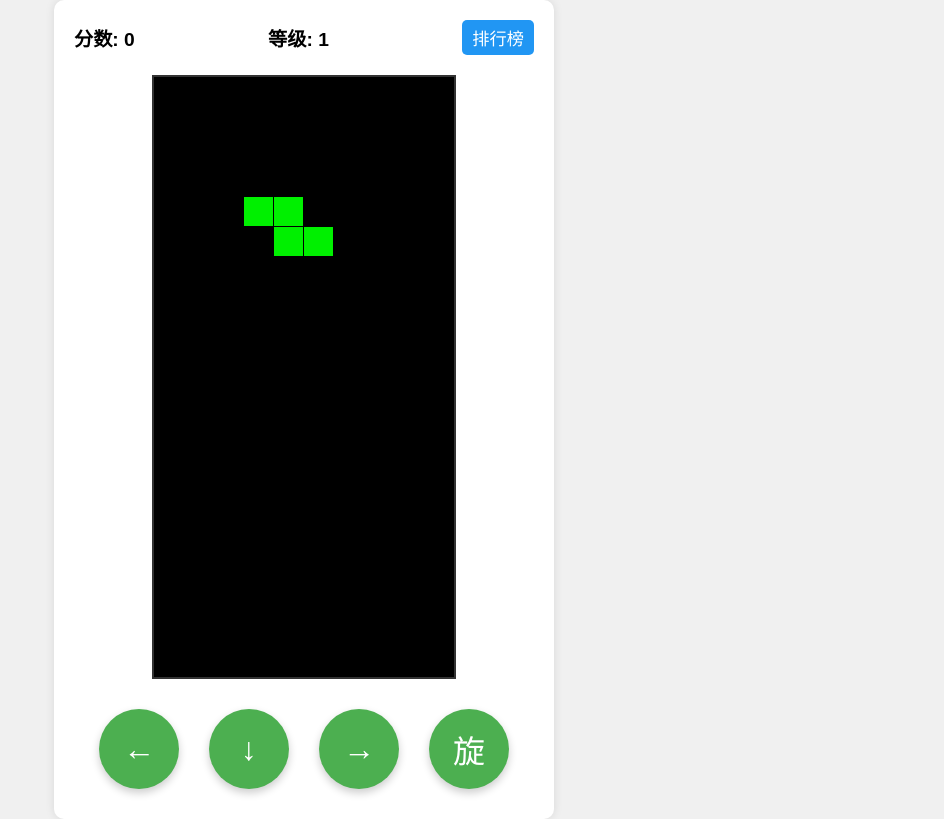
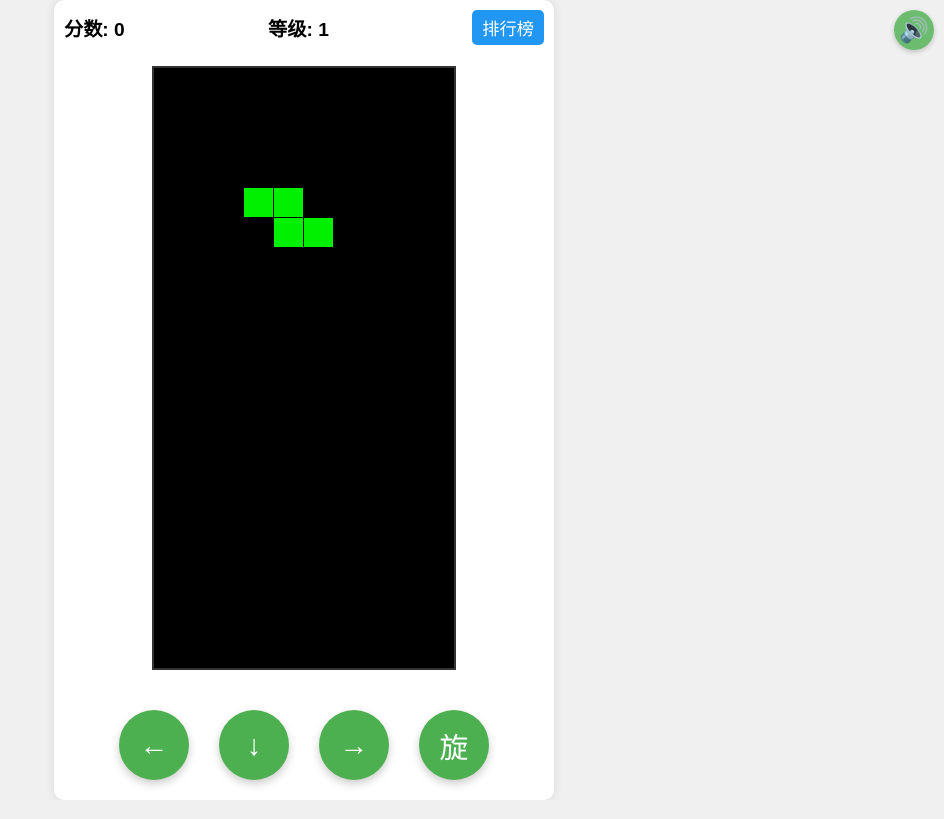
Before and after one commit to dabuliu-mashan/eluosifangkuai, a plain HTML site: page index.html in a window 1280 px wide. Shown: the whole page, without its empty margins (336-1280 px from the left). Drawn offline with Linux system fonts and the light colour scheme.

Commit message:
Add files via upload

```diff
--- a/game.js
+++ b/game.js
@@ -36,6 +36,24 @@ class Tetris {
         this.moveInterval = null; // 用于存储持续移动的定时器
         this.moveSpeed = 60; // 持续移动的间隔时间（从50ms增加到60ms）
         this.downSpeed = 35; // 向下移动的间隔时间（从30ms增加到35ms）
+
+        // 更新音效系统，使用在线音效资源
+        this.sounds = {
+            move: new Audio('https://assets.mixkit.co/active_storage/sfx/2571/2571-preview.mp3'),
+            rotate: new Audio('https://assets.mixkit.co/active_storage/sfx/2572/2572-preview.mp3'),
+            drop: new Audio('https://assets.mixkit.co/active_storage/sfx/2570/2570-preview.mp3'),
+            clear: new Audio('https://assets.mixkit.co/active_storage/sfx/2573/2573-preview.mp3'),
+            gameOver: new Audio('https://assets.mixkit.co/active_storage/sfx/2574/2574-preview.mp3')
+        };
+
+        // 预加载所有音效
+        Object.values(this.sounds).forEach(sound => {
+            sound.load();
+            sound.volume = 0.3; // 设置音量为30%
+        });
+
+        // 音效开关状态
+        this.soundEnabled = true;
 
         this.bindControls();
         this.loadLeaderboard();
@@ -143,6 +161,40 @@ class Tetris {
                 this.stopMoving();
             }
         });
+
+        // 更新音效开关按钮样式和功能
+        const soundBtn = document.createElement('button');
+        soundBtn.id = 'soundBtn';
+        soundBtn.className = 'sound-btn';
+        soundBtn.innerHTML = '🔊';
+        soundBtn.style.position = 'absolute';
+        soundBtn.style.top = '10px';
+        soundBtn.style.right = '10px'; // 改为右上角
+        soundBtn.style.padding = '8px';
+        soundBtn.style.fontSize = '24px';
+        soundBtn.style.backgroundColor = 'rgba(76, 175, 80, 0.8)';
+        soundBtn.style.color = 'white';
+        soundBtn.style.border = 'none';
+        soundBtn.style.borderRadius = '50%';
+        soundBtn.style.cursor = 'pointer';
+        soundBtn.style.width = '40px';
+        soundBtn.style.height = '40px';
+        soundBtn.style.display = 'flex';
+        soundBtn.style.justifyContent = 'center';
+        soundBtn.style.alignItems = 'center';
+        soundBtn.style.zIndex = '100';
+        soundBtn.style.boxShadow = '0 2px 5px rgba(0,0,0,0.2)';
+
+        document.querySelector('.game-container').appendChild(soundBtn);
+
+        soundBtn.addEventListener('click', () => {
+            this.soundEnabled = !this.soundEnabled;
+            soundBtn.innerHTML = this.soundEnabled ? '🔊' : '🔇';
+            // 播放测试音效
+            if (this.soundEnabled) {
+                this.playSound('move');
+            }
+        });
     }
 
     startMoving(direction) {
@@ -225,6 +277,7 @@ class Tetris {
 
         if (this.collision()) {
             this.gameOver = true;
+            this.playSound('gameOver');
             document.querySelector('.game-over').classList.remove('hidden');
             document.getElementById('finalScore').textContent = this.score;
         }
@@ -259,6 +312,8 @@ class Tetris {
         this.currentX--;
         if (this.collision()) {
             this.currentX++;
+        } else {
+            this.playSound('move');
         }
     }
 
@@ -266,6 +321,8 @@ class Tetris {
         this.currentX++;
         if (this.collision()) {
             this.currentX--;
+        } else {
+            this.playSound('move');
         }
     }
 
@@ -274,6 +331,7 @@ class Tetris {
         if (this.collision()) {
             this.currentY--;
             this.merge();
+            this.playSound('drop');
             this.clearLines();
             this.newShape();
         }
@@ -288,6 +346,8 @@ class Tetris {
 
         if (this.collision()) {
             this.currentShape = previousShape;
+        } else {
+            this.playSound('rotate');
         }
     }
 
@@ -304,6 +364,7 @@ class Tetris {
         }
 
         if (linesCleared > 0) {
+            this.playSound('clear');
             this.updateScore(linesCleared);
         }
     }
@@ -410,6 +471,34 @@ class Tetris {
         this.newShape();
         this.update();
     }
+
+    // 修改播放音效的方法，添加错误处理和音量控制
+    playSound(soundName) {
+        if (this.soundEnabled && this.sounds[soundName]) {
+            try {
+                const sound = this.sounds[soundName];
+                sound.currentTime = 0;
+                sound.volume = 0.3; // 确保每次播放时音量都是30%
+
+                const playPromise = sound.play();
+                if (playPromise !== undefined) {
+                    playPromise.catch(error => {
+                        console.log('音效播放失败:', error);
+                    });
+                }
+            } catch (error) {
+                console.log('音效系统错误:', error);
+            }
+        }
+    }
+
+    // 添加音量控制方法
+    setVolume(volume) {
+        const newVolume = Math.max(0, Math.min(1, volume)); // 确保音量在0-1之间
+        Object.values(this.sounds).forEach(sound => {
+            sound.volume = newVolume;
+        });
+    }
 }
 
 // 启动游戏
--- a/index.html
+++ b/index.html
@@ -2,11 +2,12 @@
 <html lang="zh-CN">
 <head>
     <meta charset="UTF-8">
-    <meta name="viewport" content="width=device-width, initial-scale=1.0, maximum-scale=1.0, user-scalable=no">
+    <meta name="viewport" content="width=device-width, initial-scale=1.0, maximum-scale=1.0, user-scalable=no, viewport-fit=cover">
     <title>俄罗斯方块</title>
     <link rel="stylesheet" href="style.css">
 </head>
 <body>
+    <div class="game-wrapper">
         <div class="game-container">
             <div class="header">
                 <div class="score-container">
@@ -21,6 +22,7 @@
                 <button id="dropBtn" class="round-btn">↓</button>
                 <button id="rightBtn" class="round-btn">→</button>
                 <button id="rotateBtn" class="round-btn">旋</button>
+            </div>
         </div>
         <div class="game-over hidden">
             <div class="game-over-content">
--- a/style.css
+++ b/style.css
@@ -2,6 +2,18 @@
     margin: 0;
     padding: 0;
     box-sizing: border-box;
+}
+
+:root {
+    --game-max-width: 500px;
+    --game-padding: 20px;
+    --button-size: 70px;
+    --button-font-size: 1.8em;
+}
+
+html, body {
+    height: 100%;
+    overflow: hidden;
 }
 
 body {
@@ -10,28 +22,40 @@ body {
     display: flex;
     justify-content: center;
     align-items: center;
-    min-height: 100vh;
     touch-action: manipulation;
+}
+
+.game-wrapper {
+    width: 100%;
+    height: 100%;
+    display: flex;
+    justify-content: center;
+    align-items: center;
+    padding: env(safe-area-inset-top) env(safe-area-inset-right) env(safe-area-inset-bottom) env(safe-area-inset-left);
 }
 
 .game-container {
     width: 100%;
-    max-width: 500px;
-    padding: 20px;
+    max-width: var(--game-max-width);
+    height: 100%;
+    max-height: 800px;
+    padding: var(--game-padding);
     background-color: #fff;
     border-radius: 10px;
     box-shadow: 0 0 10px rgba(0, 0, 0, 0.1);
+    display: flex;
+    flex-direction: column;
+    justify-content: space-between;
 }
 
 .header {
-    margin-bottom: 20px;
+    margin-bottom: 10px;
 }
 
 .score-container {
     display: flex;
     justify-content: space-between;
     align-items: center;
-    margin-bottom: 10px;
     font-size: 1.2em;
     font-weight: bold;
 }
@@ -55,20 +79,22 @@ canvas {
     margin: 0 auto;
     background-color: #000;
     border: 2px solid #333;
+    max-height: calc(100vh - 200px);
+    object-fit: contain;
 }
 
 .controls {
     display: flex;
     justify-content: center;
-    gap: 30px;
+    gap: min(30px, 4vw);
     margin-top: 20px;
     padding: 10px;
 }
 
 .round-btn {
-    width: 80px;
-    height: 80px;
-    font-size: 2em;
+    width: var(--button-size);
+    height: var(--button-size);
+    font-size: var(--button-font-size);
     border: none;
     background-color: #4CAF50;
     color: white;
@@ -80,6 +106,7 @@ canvas {
     align-items: center;
     padding: 0;
     box-shadow: 0 4px 8px rgba(0,0,0,0.2);
+    -webkit-tap-highlight-color: transparent;
 }
 
 .round-btn:active {
@@ -108,6 +135,8 @@ canvas {
     text-align: center;
     width: 90%;
     max-width: 400px;
+    max-height: 90vh;
+    overflow-y: auto;
 }
 
 .hidden {
@@ -138,6 +167,7 @@ canvas {
     border: 1px solid #eee;
     padding: 10px;
     border-radius: 5px;
+    -webkit-overflow-scrolling: touch;
 }
 
 #leaderboardList div, #leaderboardListModal div {
@@ -164,14 +194,54 @@ canvas {
     background-color: #45a049;
 }
 
-@media (max-width: 500px) {
+.sound-btn {
+    position: fixed;
+    top: max(10px, env(safe-area-inset-top));
+    right: max(10px, env(safe-area-inset-right));
+    z-index: 100;
+}
+
+/* 小屏幕设备适配 */
+@media (max-height: 700px) {
+    :root {
+        --game-padding: 10px;
+        --button-size: 60px;
+        --button-font-size: 1.5em;
+    }
+
     .game-container {
         padding: 10px;
     }
 
-    .round-btn {
-        width: 70px;
-        height: 70px;
-        font-size: 1.8em;
+    .header {
+        margin-bottom: 5px;
+    }
+
+    .controls {
+        margin-top: 10px;
     }
 }
+
+/* 超小屏幕设备适配 */
+@media (max-height: 600px) {
+    :root {
+        --button-size: 50px;
+        --button-font-size: 1.3em;
+    }
+
+    .score-container {
+        font-size: 1em;
+    }
+}
+
+/* 确保在横屏模式下也能正常显示 */
+@media (orientation: landscape) {
+    .game-container {
+        max-height: 100vh;
+        padding: 10px;
+    }
+
+    canvas {
+        max-height: calc(100vh - 150px);
+    }
+}
```
Also changed, not shown: sounds.js (added). Lines whose indentation alone changed are shown as unchanged.
